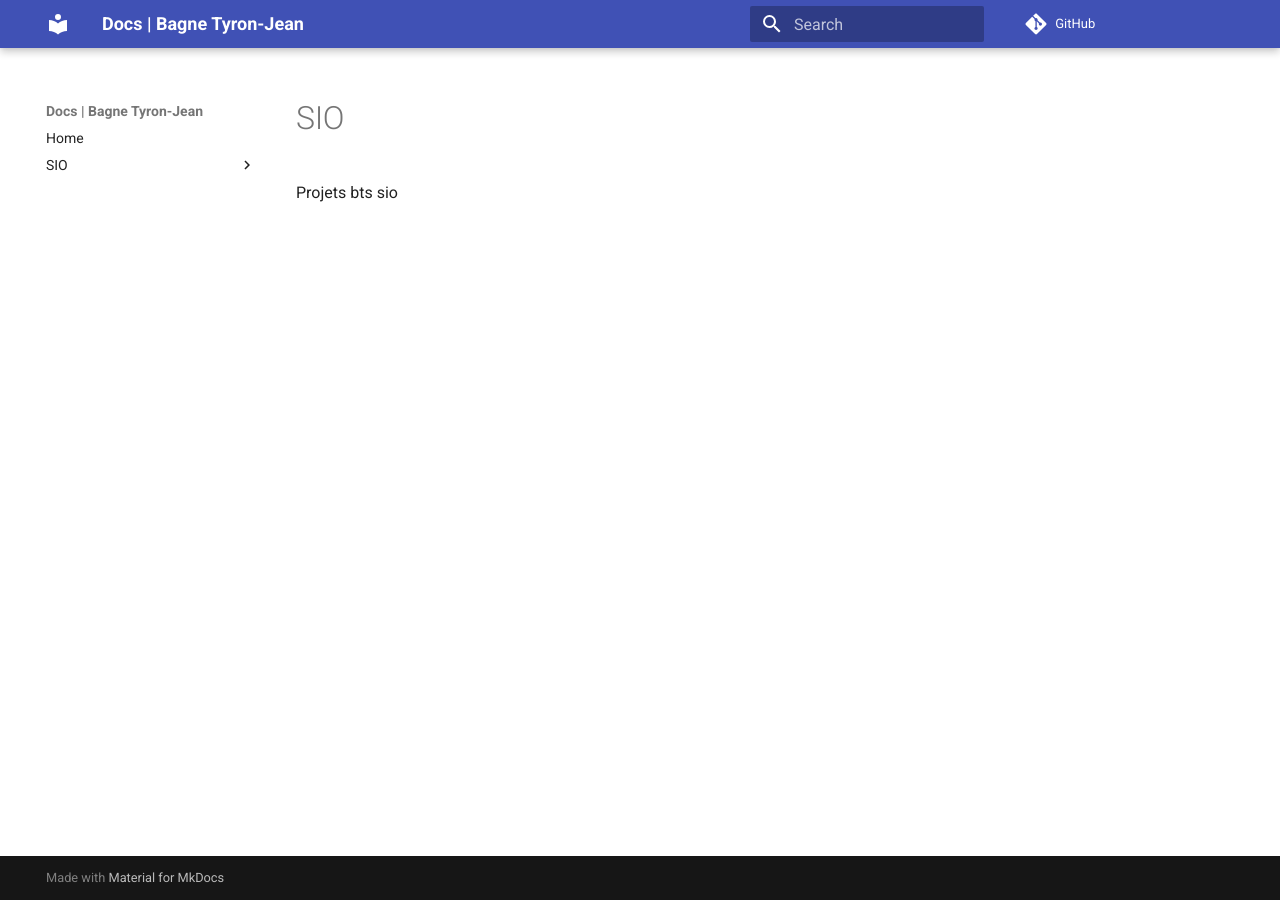
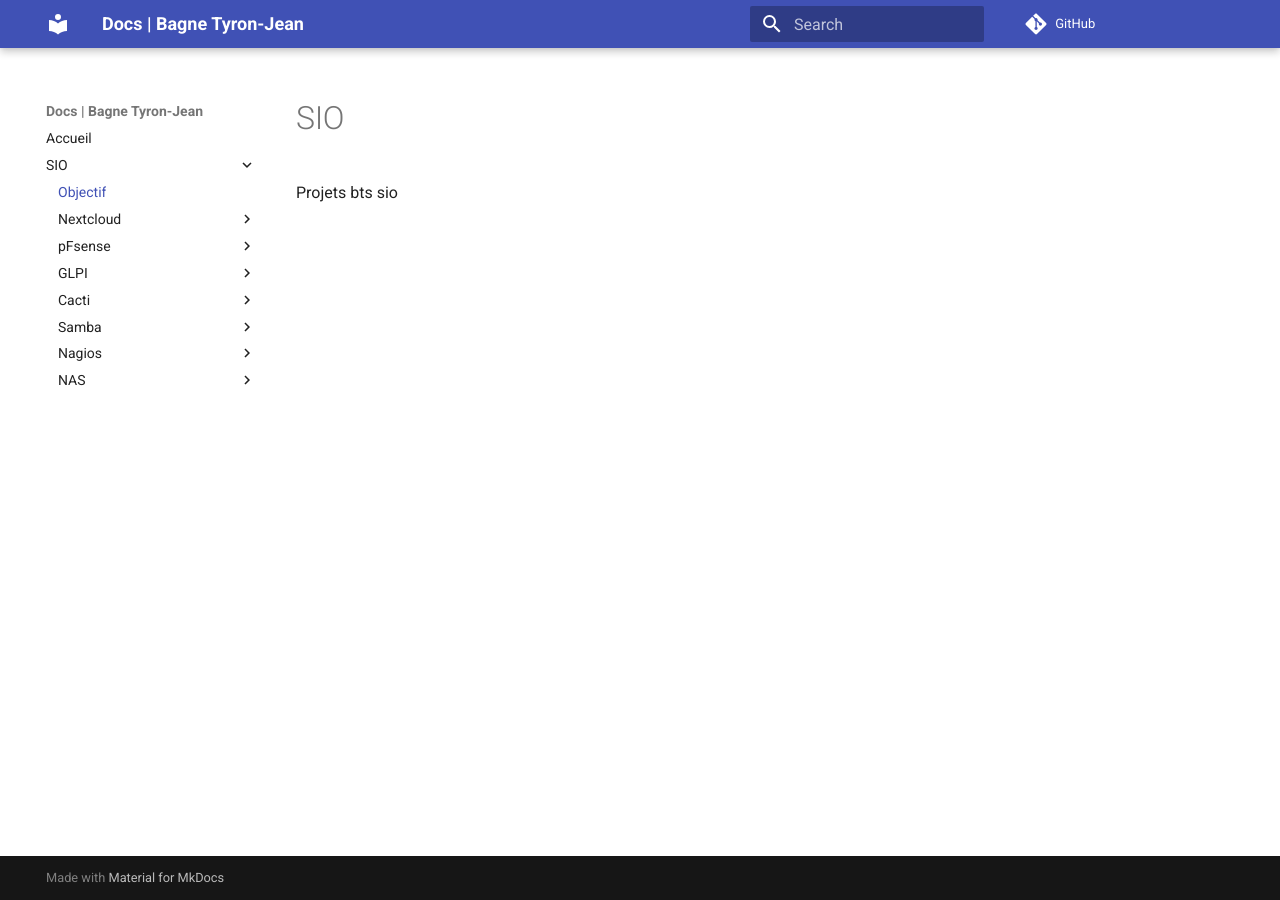
Before and after one commit to wepfen/doc, an MkDocs documentation site: the page built from docs/sio/index.md, in a window 1280 px wide. Built offline with MkDocs 1.6.1 and Material for MkDocs 9.7.7, drawn with Linux system fonts in a browser that asks for light colours; comment, search, counter and statistics services are not loaded; part of the change alters nothing that is shown.

Commit message:
Update mkdocs.yml

```diff
--- a/mkdocs.yml
+++ b/mkdocs.yml
@@ -22,8 +22,9 @@ markdown_extensions:
 
 
 nav:
-    - Home: 'index.md'
+    - Accueil: 'index.md'
     - SIO:
+        - Objectif: 'sio/index.md'
         - Nextcloud:
             - Introduction: 'sio/nextcloud/introduction.md'
             - Installation: 'sio/nextcloud/installation.md'
```
